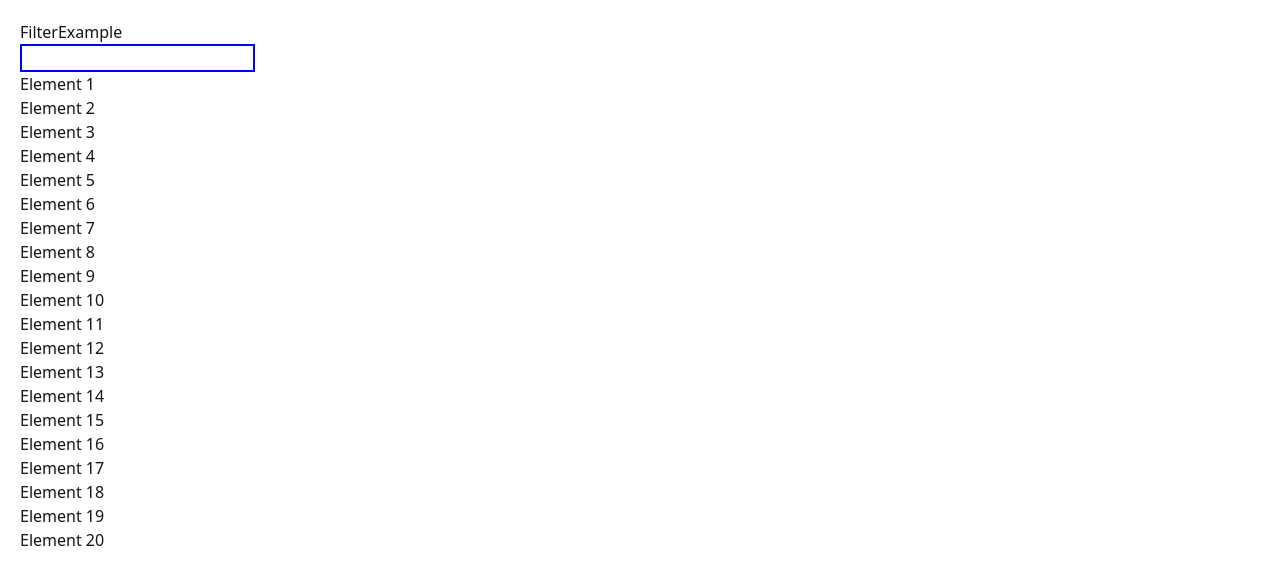
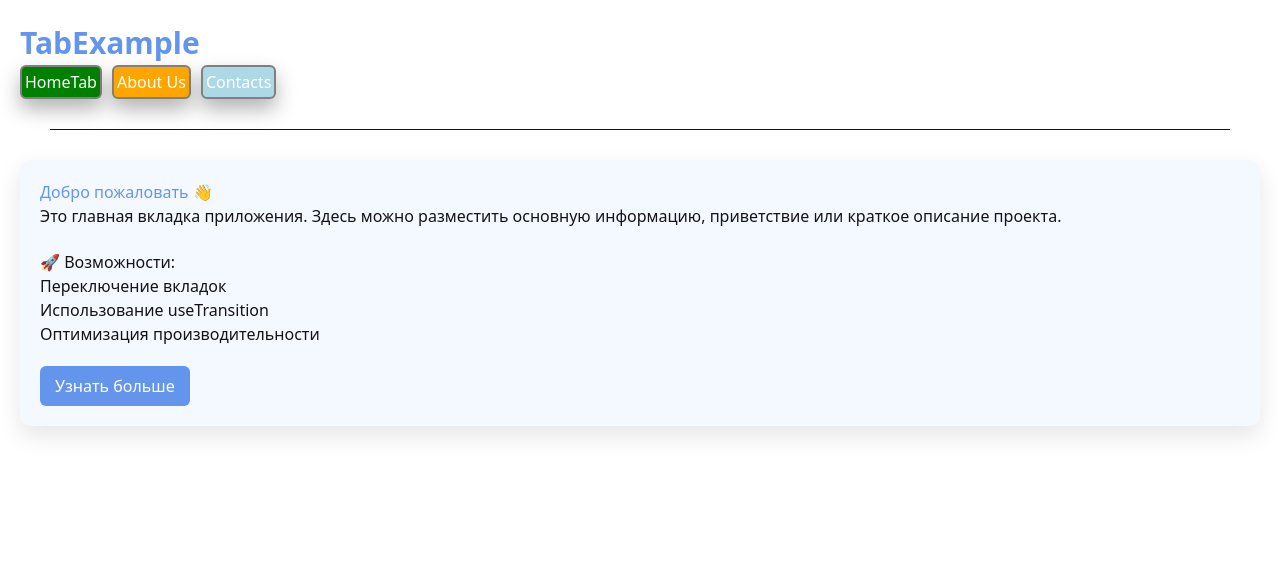
Before and after one commit to romanbarinov84/WebGarage-React-lessons-, a React (Vite) app: page / in a window 1280 px wide. Shown: the top 584 px of the page. Built offline with nearby package versions, Linux system fonts and the light colour scheme.

Commit message:
02.03 useTransition(TabExample)

```diff
--- a/src/components/pages/HomePage.jsx
+++ b/src/components/pages/HomePage.jsx
@@ -9,7 +9,8 @@
 
 
 
-import FilterExample from '../useTransition/FilterExample';
+
+import TabExample from '../useState,useCalback,useEffect/SelectTab/TabExample';
 import './HomePage.css';
 
 
@@ -17,7 +18,7 @@ function HomePage() {
     return (
         <div>
 
-       <FilterExample/>
+       <TabExample/>
         </div>
     );
 }
--- /dev/null
+++ b/src/components/useState,useCalback,useEffect/SelectTab/ContactTab.jsx
@@ -0,0 +1,41 @@
+
+
+const ContactTab = () => {
+  return (
+    <div
+      style={{
+        padding: "20px",
+        borderRadius: "10px",
+        background: "#f0fff4",
+        boxShadow: "0 10px 25px rgba(0,0,0,0.1)",
+        maxWidth: "400px",
+      }}
+    >
+      <h2 style={{ color: "teal" }}>Контакты 📞</h2>
+
+      <p>Вы можете связаться с нами следующими способами:</p>
+
+      <ul style={{ lineHeight: "1.8" }}>
+        <li><strong>Email:</strong> example@mail.com</li>
+        <li><strong>Телефон:</strong> +1 (234) 567-89-00</li>
+        <li><strong>Адрес:</strong> 123 React Street</li>
+      </ul>
+
+      <button
+        style={{
+          marginTop: "15px",
+          padding: "8px 15px",
+          borderRadius: "6px",
+          border: "none",
+          background: "lightblue",
+          color: "white",
+          cursor: "pointer",
+        }}
+      >
+        Написать нам
+      </button>
+    </div>
+  );
+}
+
+export default ContactTab
--- /dev/null
+++ b/src/components/useState,useCalback,useEffect/SelectTab/HomeTab.jsx
@@ -0,0 +1,48 @@
+
+
+
+const HomeTab = () => {
+  return (
+    <div
+      style={{
+        padding: "20px",
+        borderRadius: "10px",
+        background: "#f4f8ff",
+        boxShadow: "0 10px 25px rgba(0,0,0,0.1)",
+      }}
+    >
+      <h2 style={{ color: "cornflowerblue" }}>Добро пожаловать 👋</h2>
+
+      <p style={{ fontSize: "16px", lineHeight: "1.6" }}>
+        Это главная вкладка приложения. Здесь можно разместить
+        основную информацию, приветствие или краткое описание проекта.
+      </p>
+
+      <div style={{ marginTop: "20px" }}>
+        <h3>🚀 Возможности:</h3>
+        <ul>
+          <li>Переключение вкладок</li>
+          <li>Использование useTransition</li>
+          <li>Оптимизация производительности</li>
+        </ul>
+      </div>
+
+      <button
+        style={{
+          marginTop: "20px",
+          padding: "8px 15px",
+          borderRadius: "6px",
+          border: "none",
+          background: "cornflowerblue",
+          color: "white",
+          cursor: "pointer",
+        }}
+      >
+        Узнать больше
+      </button>
+    </div>
+  );
+
+}
+
+export default HomeTab
--- /dev/null
+++ b/src/components/useState,useCalback,useEffect/SelectTab/SlowAboutTab.jsx
@@ -0,0 +1,18 @@
+import SlowPost from "./SlowPost";
+
+
+const SlowAboutTab = () => {
+    let items = [];
+    for (let i = 0 ; i < 500 ; i++){
+        items.push(<SlowPost/>)
+    }
+  return (
+    <div>
+        <h1>SlowAboutTab</h1>
+        <ul>{items}</ul>
+
+        </div>
+  )
+}
+
+export default SlowAboutTab
--- /dev/null
+++ b/src/components/useState,useCalback,useEffect/SelectTab/SlowPost.jsx
@@ -0,0 +1,15 @@
+const SlowPost = ({ index }) => {
+  let result = 0;
+
+  for (let i = 0; i < 500000; i++) {
+    result += i;
+  }
+
+  return (
+    <li style={{ color: "red", fontSize: "24px" }}>
+      Element #{index + 1} — {result}
+    </li>
+  );
+};
+
+export default SlowPost;
--- /dev/null
+++ b/src/components/useState,useCalback,useEffect/SelectTab/TabExample.jsx
@@ -0,0 +1,85 @@
+import { useState, useTransition } from 'react';
+import HomeTab from './HomeTab';
+import SlowAboutTab from './SlowAboutTab';
+import ContactTab from './ContactTab';
+
+const TabExample = () => {
+    const [tab, setTab] = useState('home');
+    const [isPending, startTransition] = useTransition();
+
+    function selectTab(nextTab) {
+        startTransition(() => {
+            setTab(nextTab);
+        });
+    }
+
+    return (
+        <div>
+            <h1
+                style={{
+                    color: 'cornflowerblue',
+                    fontSize: '30px',
+                    fontWeight: 'bold',
+                }}
+            >
+                TabExample
+            </h1>
+            <div style={{ display: 'flex', gap: '10px' }}>
+                <button
+                onClick={() => selectTab("home")}
+                    style={{
+                        border: '2px solid gray',
+                        padding: '3px',
+                        borderRadius: '6px',
+                        background: 'green',
+                        color: 'white',
+                        boxShadow: '0px 10px 20px 0px rgba(0, 0, 0, 0.3)',
+                    }}
+                >
+                    HomeTab
+                </button>
+                <button
+                onClick={() => selectTab("about")}
+                    style={{
+                        border: '2px solid gray',
+                        padding: '3px',
+                        borderRadius: '6px',
+                        background: 'orange',
+                        color: 'white',
+                        boxShadow: '0px 10px 20px 0px rgba(0, 0, 0, 0.3)',
+                    }}
+                >
+                    About Us
+                </button>
+                <button
+                onClick={() => selectTab("contact")}
+                    style={{
+                        border: '2px solid gray',
+                        padding: '3px',
+                        borderRadius: '6px',
+                        background: 'lightblue',
+                        color: 'white',
+                        boxShadow: '0px 10px 20px 0px rgba(0, 0, 0, 0.3)',
+                    }}
+                >
+                    Contacts
+                </button>
+            </div>
+            <div style={{margin:"30px"}}>
+               <hr />
+            </div>
+
+            {isPending ? (
+                <div>Загрузка вкладки ...</div>
+            ):(
+                <div>
+                    {tab === "home" && <HomeTab/>}
+                    {tab === "about" && <SlowAboutTab/>}
+                    {tab === "contact" && <ContactTab/>}
+                </div>
+            )}
+        </div>
+    );
+};
+
+export default TabExample;
```
